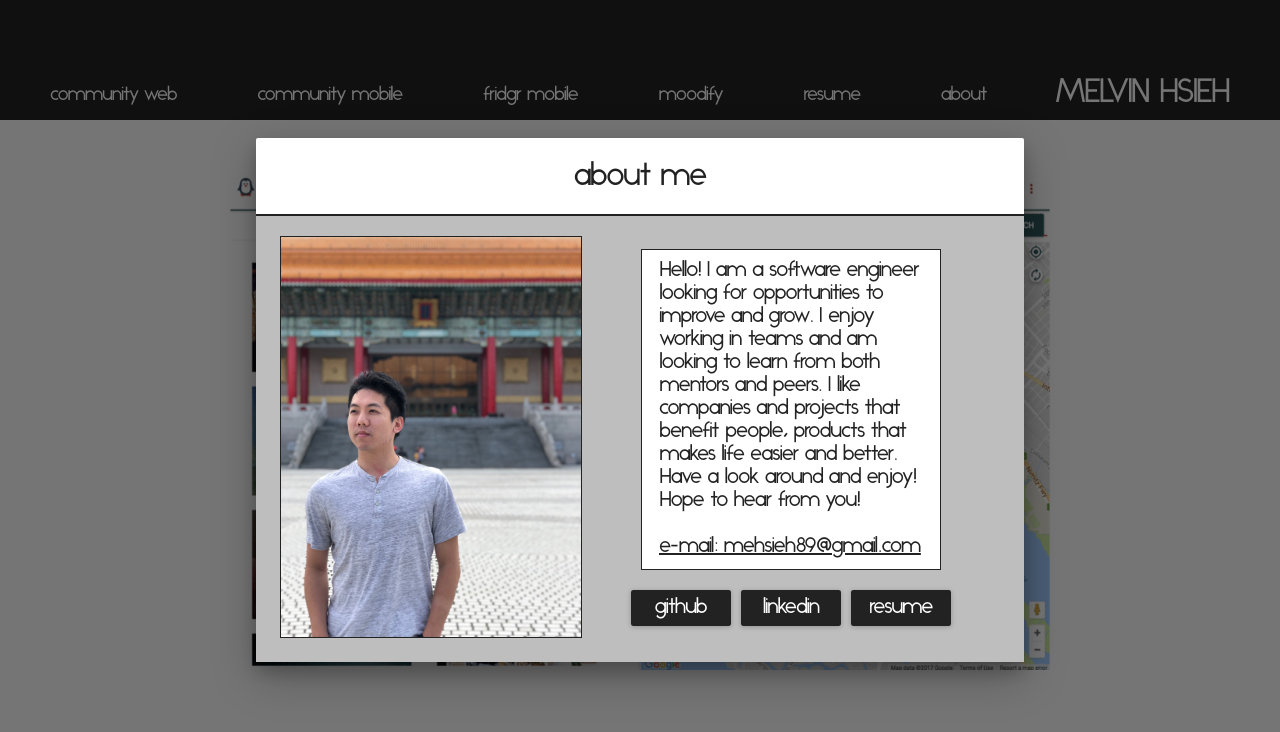
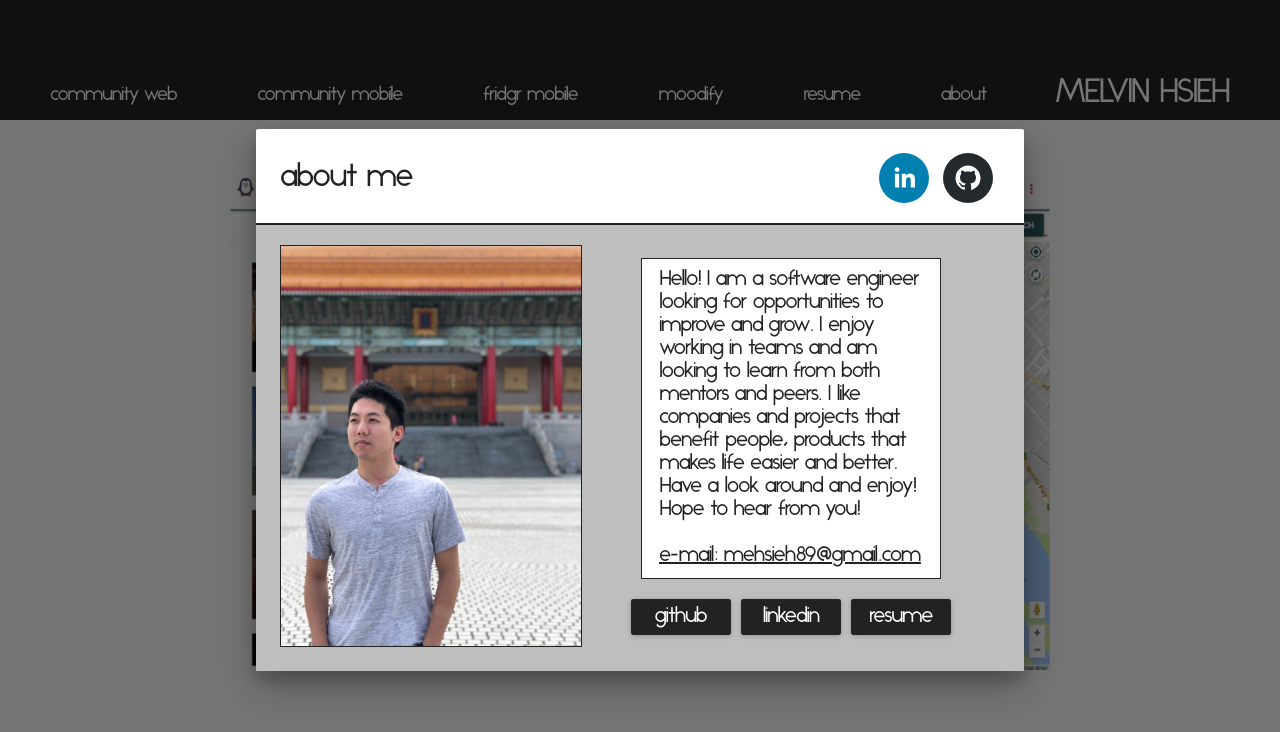
Before and after one commit to mehsieh89/portfolio, a React (Create React App) app: page / in a window 1280 px wide. Both pictures are taken after a click on the element "about". Shown: the top 732 px of the page. Built offline with nearby package versions, Linux system fonts and the light colour scheme.

Commit message:
changing buttons to icons for about dialog

```diff
--- a/package.json
+++ b/package.json
@@ -21,6 +21,7 @@
     "deploy": "gh-pages -d build"
   },
   "devDependencies": {
-    "gh-pages": "^1.1.0"
+    "gh-pages": "^1.1.0",
+    "react-social-icons": "^2.8.1"
   }
 }
--- a/src/App.css
+++ b/src/App.css
@@ -37,6 +37,11 @@
   margin-left: auto;
   margin-right: auto;
   margin-bottom: auto;
+}
+
+#aboutTitle {
+  position: relative;
+  top: 10px;
 }
 
 .App {
@@ -139,6 +144,23 @@
   direction: row;
 }
 
+.dialogIcon {
+  cursor: pointer;
+  margin-left: 7px;
+  margin-right: 7px;
+}
+
+#dialogIconContainer {
+  position: 'absolute';
+  right: 0px;
+}
+
+#dialogTitleContainer {
+  display: flex;
+  direction: row;
+  justify-content: space-between;
+}
+
 #email {
   color: #222;
 }
--- a/src/components/aboutDialog.js
+++ b/src/components/aboutDialog.js
@@ -1,17 +1,24 @@
 import React, { Component } from 'react';
 import { Dialog, RaisedButton } from 'material-ui';
 import selfImage from '../media/selfImage.jpg';
-// import resume from '../media/resume.pdf';
-// import MyButton from './buttonCustom.js';
-// import { RaisedButton } from 'material-ui';
+import resume from '../media/resume.pdf';
+import { SocialIcon } from 'react-social-icons';
 
 class AboutDialog extends Component {
   constructor(props) {
     super(props);
+    this.state = {
+      isHovering: false,
+      isHovering2: false,
+    };
     this.handleClose = this.handleClose.bind(this);
     this.handleOnGithub = this.handleOnGithub.bind(this);
     this.handleOnLinkedin = this.handleOnLinkedin.bind(this);
     this.handleOnResume = this.handleOnResume.bind(this);
+    this.onMouseEnter = this.onMouseEnter.bind(this);
+    this.onMouseLeave = this.onMouseLeave.bind(this);
+    this.onMouseEnter2 = this.onMouseEnter2.bind(this);
+    this.onMouseLeave2 = this.onMouseLeave2.bind(this);
   }
 
   handleOnGithub() {
@@ -23,26 +30,72 @@ class AboutDialog extends Component {
   }
 
   handleOnResume() {
-    // window.open(resume);
+    window.open(resume);
   }
 
   handleClose() {
     this.props.toggleAboutDialog();
   }
 
+  onMouseEnter() {
+    this.setState({ isHovering: true });
+  }
+
+  onMouseLeave() {
+    this.setState({ isHovering: false });
+  }
+
+  onMouseEnter2() {
+    this.setState({ isHovering2: true });
+  }
+
+  onMouseLeave2() {
+    this.setState({ isHovering2: false });
+  }
+
   render() {
+    let hoverColor = "#222"
+    let hoverColor2 = "#222"
+
+    if(this.state.isHovering) {
+      hoverColor = '#BEBEBE';
+    }
+
+    if(this.state.isHovering2) {
+      hoverColor2 = '#BEBEBE';
+    }
+
     if (this.props.dialog.showAboutDialog) {
       return (
         <Dialog
-          title="about me"
+          title={
+            <div id="dialogTitleContainer">
+              <div id="aboutTitle"> about me </div>
+              <div id="dialogIconContainer">
+                <SocialIcon
+                  className="dialogIcon"
+                  network="linkedin"
+                  color={hoverColor}
+                  onMouseEnter={this.onMouseEnter}
+                  onMouseLeave={this.onMouseLeave}
+                />
+                <SocialIcon
+                  className="dialogIcon"
+                  network="github"
+                  color={hoverColor2}
+                  onMouseEnter={this.onMouseEnter2}
+                  onMouseLeave={this.onMouseLeave2}
+                />
+              </div>
+            </div>
+          }
           onRequestClose={this.handleClose}
           open={this.props.dialog.showAboutDialog}
           titleStyle={styles.title}
           bodyStyle={styles.body}
         >
           <div id="aboutDialogDiv">
-            <img id='aboutIMG' src={selfImage} alt="" height="400" width="300" >
-            </img>
+            <img id='aboutIMG' src={selfImage} alt="" height="400" width="300"></img>
             <div id="aboutTextDiv">
               <div id="aboutDesc">
                 Hello! I am a software engineer looking for opportunities to improve and grow.
@@ -123,8 +176,9 @@ const styles = {
   title: {
     fontSize: '30px',
     fontWeight: 'bold',
+    color: '#222',
     fontFamily: 'Alcubierre',
-    textAlign: 'center',
+    textAlign: 'left',
     borderBottom: '2px solid #222',
   },
 }
```
